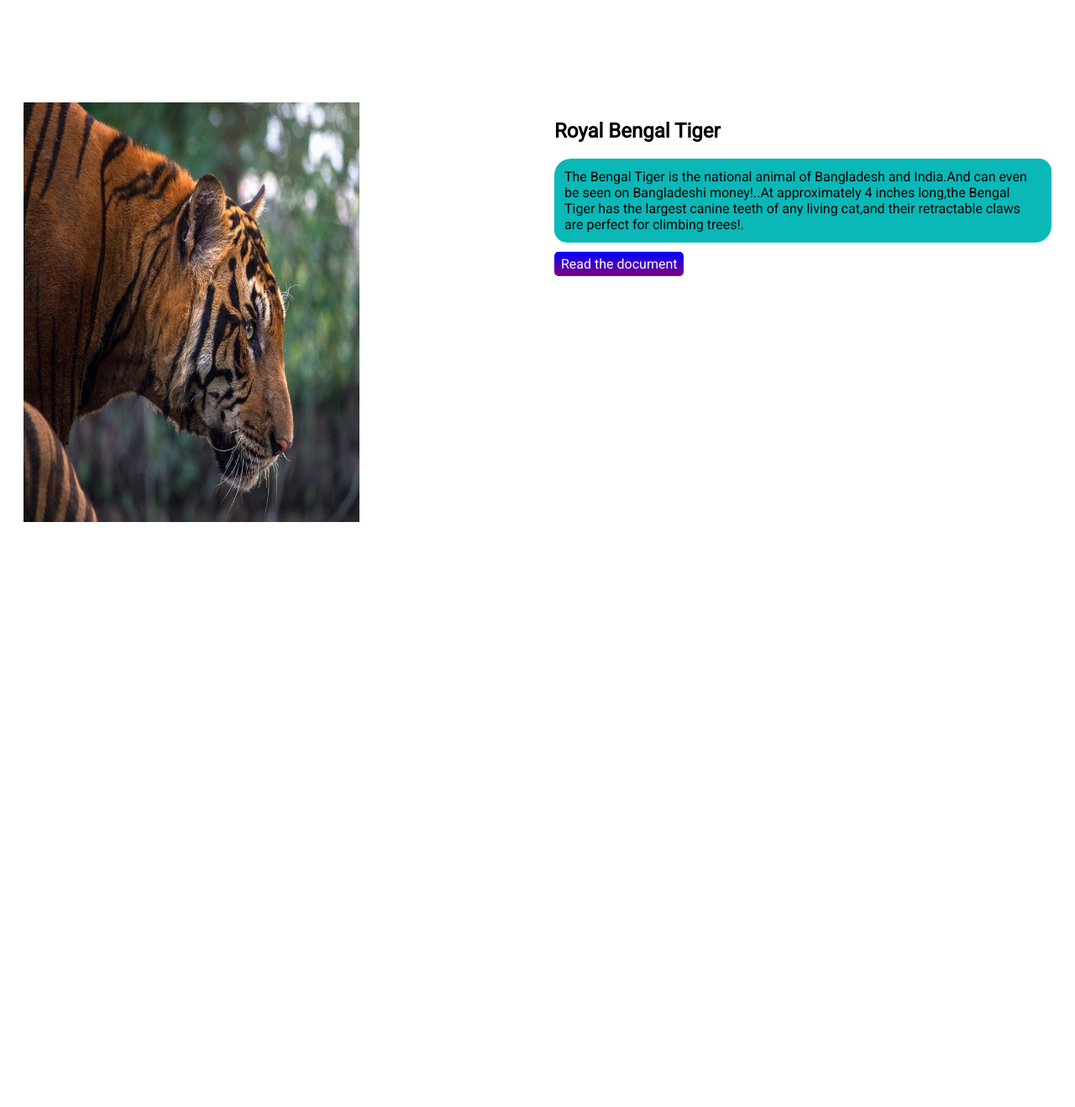
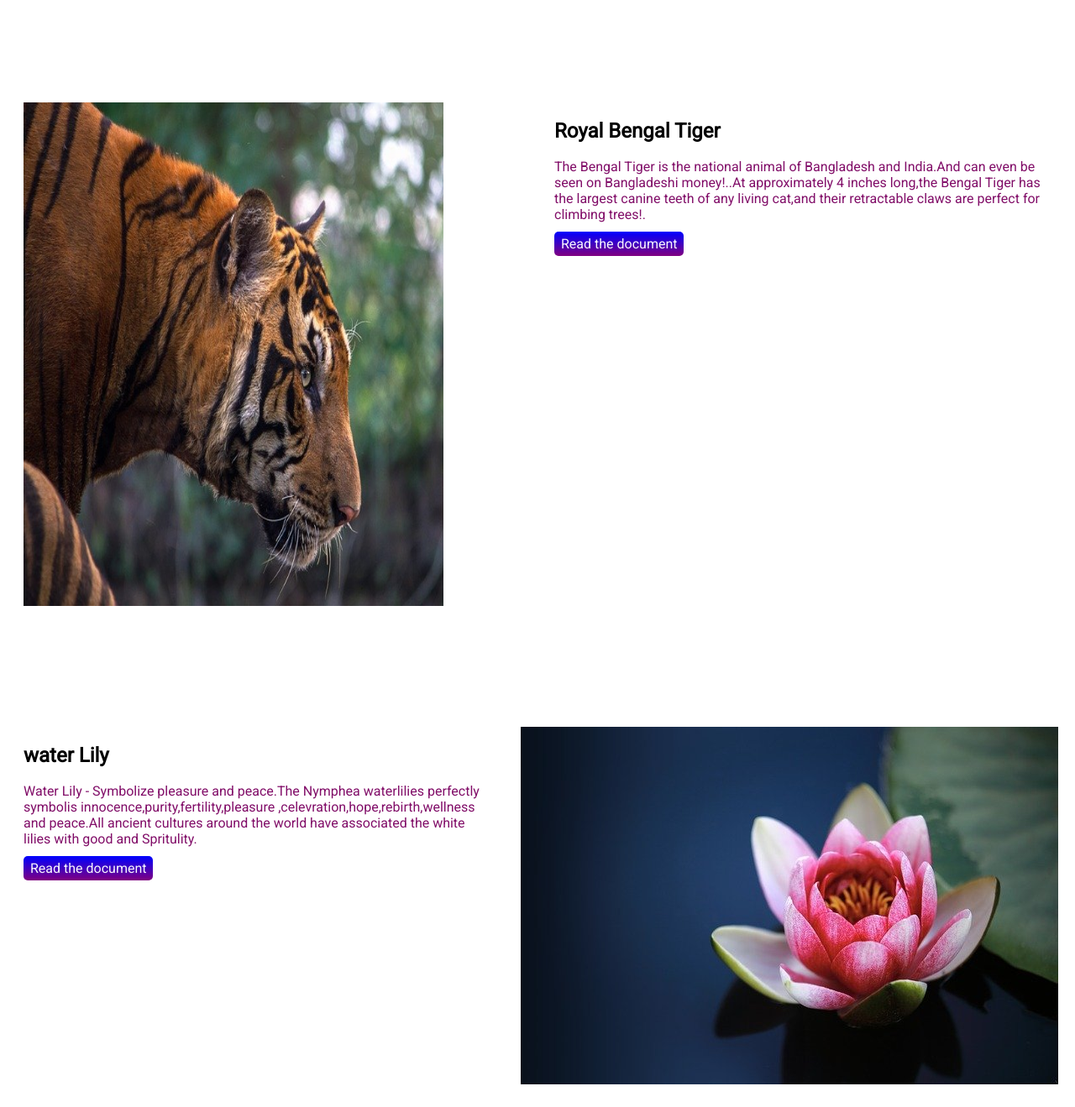
Before and after one commit to etikona/Bd-repo, a plain HTML site: page index.html in a window 1280 px wide. Shown: the part 1100-2419 px from the top of the page at 84% size. Before the commit the page ends 1846 px from the top, so only its background shows below. Drawn offline with Linux system fonts and the light colour scheme.

Commit message:
water lily added

```diff
--- a/index.html
+++ b/index.html
@@ -41,7 +41,7 @@
     </section>
     <section  class="flexible-container" >
       <div class="placing">
-        <img src="tiger-ge7b48d49c_640.jpg"width="400"height="500" >
+        <img src="tiger-ge7b48d49c_640.jpg" width="500" height="600" >
     </div>
     <div class="placing" >
         <h2>Royal Bengal Tiger</h2>
@@ -49,5 +49,17 @@
         <a class="open-link" target="-blank" href="https://www.linkedin.com/company/programminghero/">Read the document</a>
     </div>
     </section>
+    <section class="flexible-container">
+        <div class="placing" >
+<h2>water Lily</h2>
+<p class="text-color" > Water Lily - Symbolize pleasure and peace.The Nymphea waterlilies perfectly symbolis innocence,purity,fertility,pleasure ,celevration,hope,rebirth,wellness and peace.All ancient cultures around the world have associated the white lilies with good and Spritulity.</p>
+<a class="open-link" target="-blank" href="https://www.linkedin.com/company/programminghero/">Read the document</a>
+
+        </div>
+       <div class="placing">
+           <img src="water-lily-g92ab09820_640.jpg">
+
+       </div>
+    </sectio>
 </body>
 </html>
--- a/style.css
+++ b/style.css
@@ -50,7 +50,5 @@ padding:20px;
 border-radius: 5px;
 }
 .text-color{
-    background-color:rgb(10, 184, 184);
-    padding: 12px;
-   border-radius:20px 15px;
+    color:rgb(129, 13, 104);
 }
```
Also changed, not shown: water-lily-g92ab09820_640.jpg (added).
